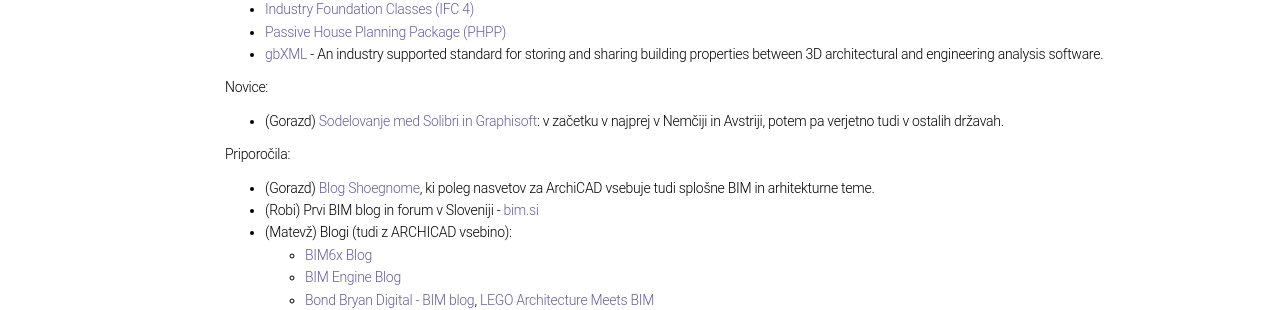
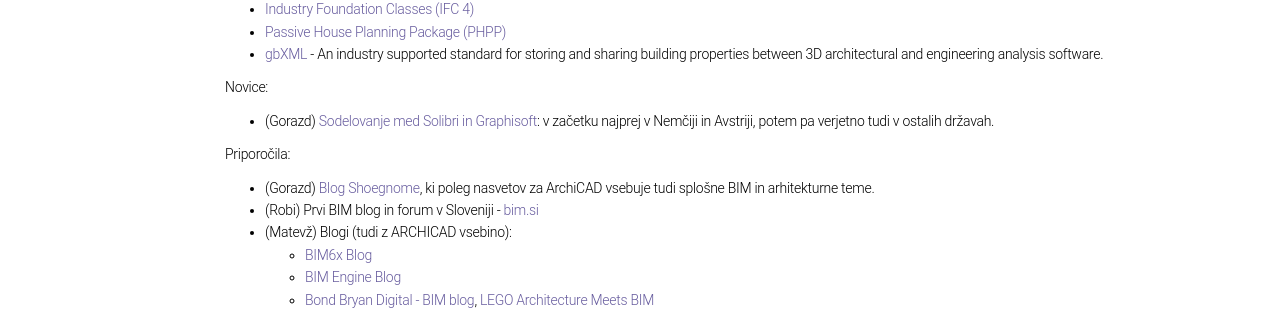
Before and after one commit to bimpogovori/bimpogovori.github.io, a Jekyll site: the page built from _posts/2016-08-02-009.html, in a window 1280 px wide. Shown: the part 758-1068 px from the top of the page. Built offline with Jekyll 4.4.1, drawn with Linux system fonts in a browser that asks for light colours; some web fonts are replaced.

Commit message:
009 - popravek novice

```diff
--- a/_posts/2016-08-02-009.html
+++ b/_posts/2016-08-02-009.html
@@ -33,7 +33,7 @@
 
 <p>Novice:</p>
 <ul>
-	<li>(Gorazd) <a href="https://www.solibri.com/driving-bim-adoption-solibri-graphisoft-collaborate-germany-austria/">Sodelovanje med Solibri in Graphisoft</a>: v začetku v najprej v Nemčiji in Avstriji, potem pa verjetno tudi v ostalih državah.</li>
+	<li>(Gorazd) <a href="https://www.solibri.com/driving-bim-adoption-solibri-graphisoft-collaborate-germany-austria/">Sodelovanje med Solibri in Graphisoft</a>: v začetku najprej v Nemčiji in Avstriji, potem pa verjetno tudi v ostalih državah.</li>
 </ul>
 
 <p>Priporočila:</p>
```
